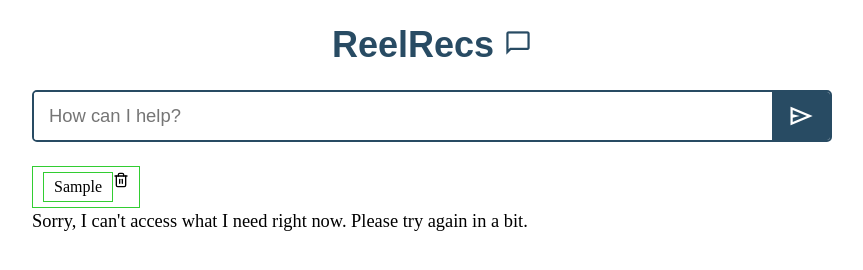
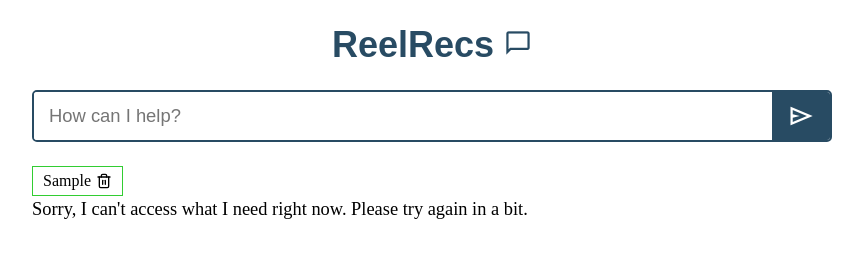
Before and after one commit to SmoothGoL/movie-embedding-vector-search, a website: page public/index.html in a window 1280 px wide. Both pictures are taken after typing "Sample" into the empty fields and a click on the button "send". Shown: the whole page, without its empty margins (208-1071 px from the left). Drawn offline with nearby package versions, Linux system fonts and the light colour scheme; no server answers; a web font is replaced by a local one.

Commit message:
Update index.css

```diff
--- a/public/index.css
+++ b/public/index.css
@@ -65,11 +65,12 @@
     gap: 5px;
 }
 
-.user-prompts div {
+.user-prompts > div {
     border: 1px solid limegreen;
     padding: 5px 10px;
     display: flex;
-    gap
+    align-items: center;
+    gap: 5px;
 }
 
 .trash-emoticon {
@@ -77,3 +78,7 @@
     width: auto;
     display: block;
 }
+
+.delete-btn {
+    cursor: pointer;
+}
```
